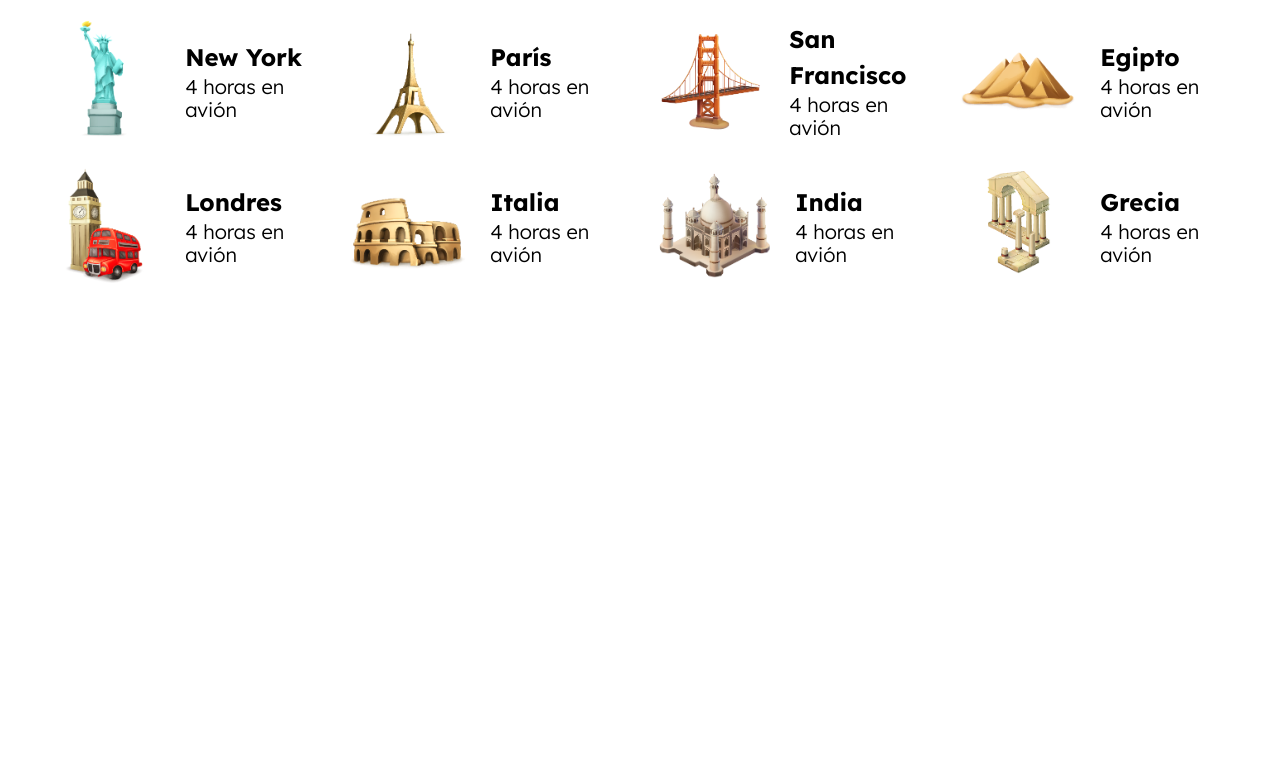
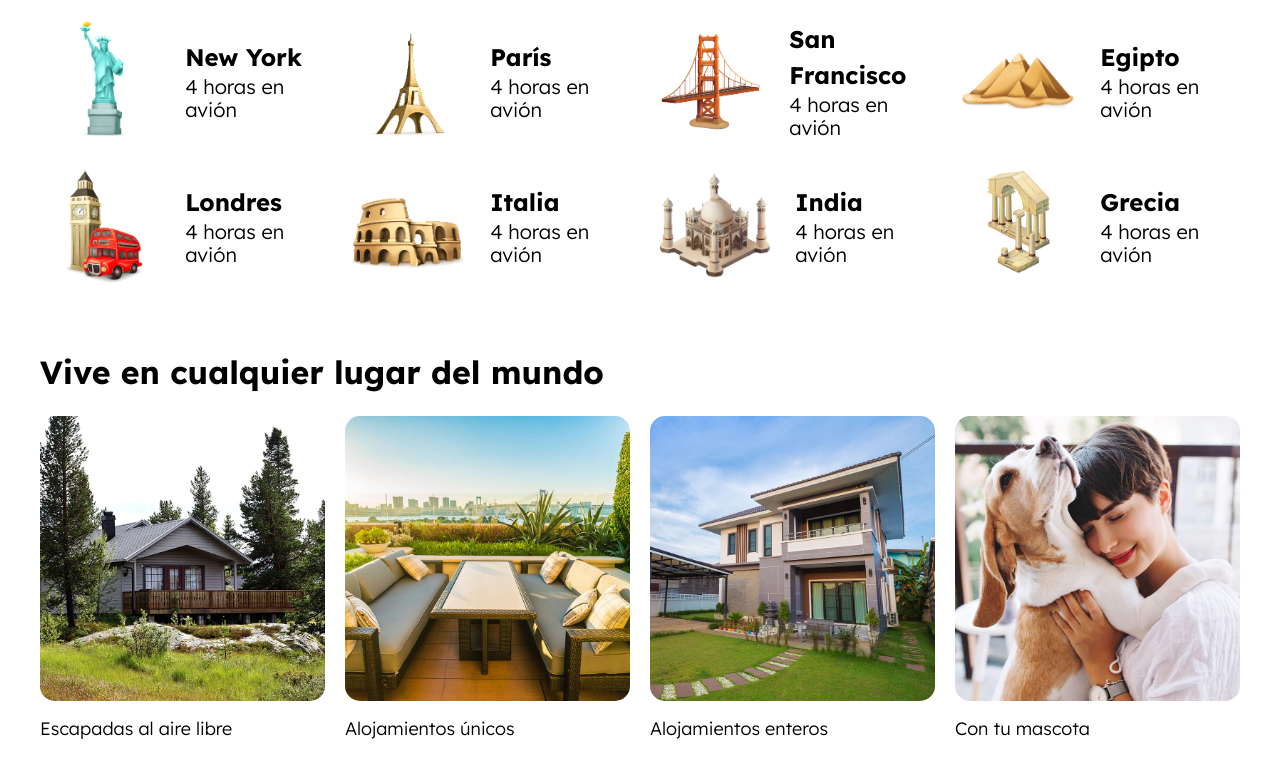
Before and after one commit to perman03/MyAirbnb, a website: page index.html in a window 1280 px wide. Shown: the part 868-1645 px from the top of the page. Before the commit the page ends 1176 px from the top, so only its background shows below. Drawn offline with Linux system fonts and the light colour scheme.

Commit message:
añadiendo seccion: lugares populares

```diff
--- a/index.html
+++ b/index.html
@@ -156,6 +156,33 @@
             </li>
 
         </ul>
+        <!-- FIN DE SECCION: DESTINOS POPULARES -->
+    </section>
+
+    <!-- INICIO DE SECCION: LUGARES POPULARES -->
+
+    <section class="lugares contenedor seccion">
+        <h2 class="lugares__heading">Vive en cualquier lugar del mundo</h2>
+
+        <div class="lugares__grid">
+            <div class="lugar">
+                <img src="build/img/vive_1.jpg" alt="lugar imagen" class="lugar__imagen">
+                <p class="lugar__nombre">Escapadas al aire libre</p>
+            </div>
+            <div class="lugar">
+                <img src="build/img/vive_2.jpg" alt="lugar imagen" class="lugar__imagen">
+                <p class="lugar__nombre">Alojamientos únicos</p>
+            </div>
+            <div class="lugar">
+                <img src="build/img/vive_3.jpg" alt="lugar imagen" class="lugar__imagen">
+                <p class="lugar__nombre">Alojamientos enteros</p>
+            </div>
+            <div class="lugar">
+                <img src="build/img/vive_4.jpg" alt="lugar imagen" class="lugar__imagen">
+                <p class="lugar__nombre">Con tu mascota</p>
+            </div>
+        </div>
+
     </section>
 
 
--- a/src/scss/ui/contenido/_destinos-DESKTOP-E5B6GN1.scss
+++ /dev/null
@@ -1,2 +0,0 @@
-@use 'base/variables' as v;
-@use 'base/mixins' as mx;
--- a/src/scss/ui/contenido/_index.scss
+++ b/src/scss/ui/contenido/_index.scss
@@ -1 +1,2 @@
 @forward 'destinos';
+@forward 'lugares';
--- /dev/null
+++ b/src/scss/ui/contenido/_lugares.scss
@@ -0,0 +1,34 @@
+@use 'base/variables' as v;
+@use 'base/mixins' as mx;
+
+.lugares{
+
+    &__grid{
+        display: grid;
+        grid-template-columns: repeat(4, 30rem);
+        column-gap: 4rem;
+        overflow-y: hidden;
+        overflow-x: scroll;
+
+        @include mx.tablet {
+            grid-template-columns: repeat(2, 1fr);
+            column-gap: 2rem;
+         }
+
+        @include mx.desktop {
+            grid-template-columns: repeat(4, 1fr);
+            column-gap: 2rem;
+         }
+
+    }
+}
+
+.lugar{
+    &__imagen{
+        border-radius: 1.5rem;
+    }
+
+    &__nombre{
+        font-size: 1.8rem;
+    }
+}
```
Also changed, not shown: build/css/app.css, 1 other file.
